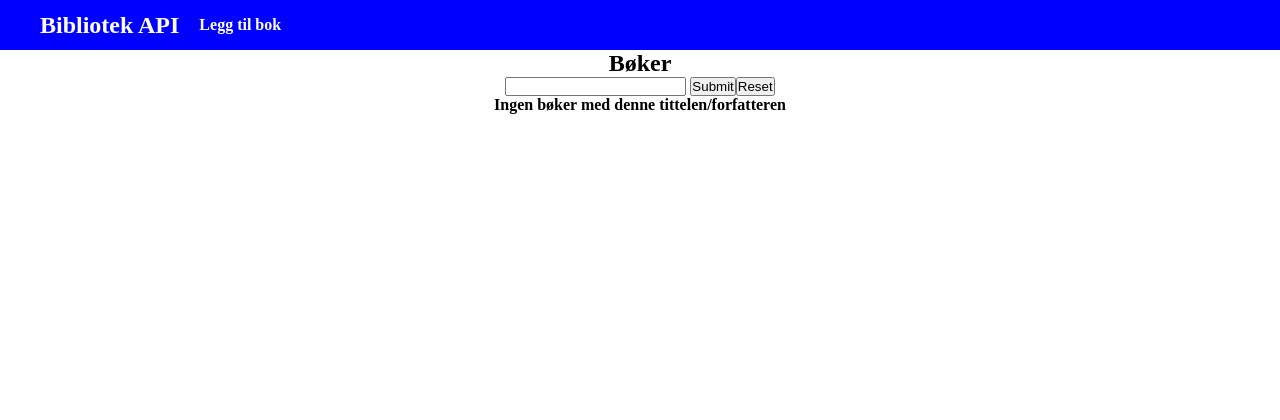
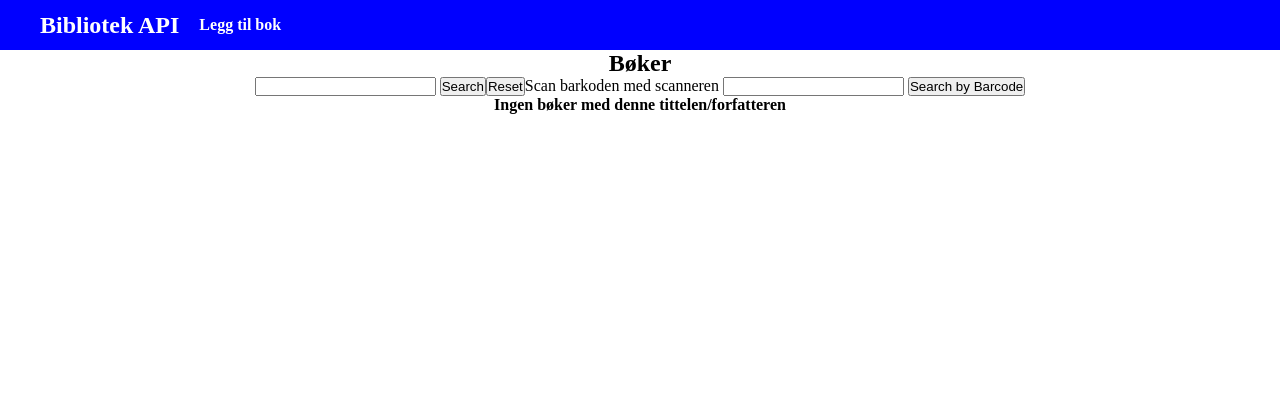
Before and after one commit to albertwojcicki/eksamen2INF, a Flask app: page / in a window 1280 px wide. Shown: the top 420 px of the page. Run offline with Flask 3, Linux system fonts and the light colour scheme; data that the repository does not hold is empty.

Commit message:
implementerte muligheten til å scanne koden for å komme på siden til boken

```diff
--- a/client/app.py
+++ b/client/app.py
@@ -15,7 +15,7 @@ def index():
     books = response.json()
     return render_template("index.html", data=books)
 
-@app.route("/bok/<int:bok_nummer>", methods=["POST"])
+@app.route("/bok/<int:bok_nummer>", methods=["POST", "GET"])
 def bok(bok_nummer):
     response = requests.get(f"http://127.0.0.1:5020/bok/{bok_nummer}").json()
     return render_template("bok.html", data=response)
@@ -51,5 +51,11 @@ def leggtilbok():
 def leggtilbok_side():
     return render_template("legg_til_bok.html")
 
+@app.route("/søk_barcode", methods = ["GET"])
+def søk_barcode():
+    barcode = request.args.get("barcode")
+    print(barcode)
+    return redirect(url_for("bok", bok_nummer = int(barcode)))
+
 if __name__ == "__main__":
     app.run(debug=True)
--- a/client/templates/bok.html
+++ b/client/templates/bok.html
@@ -1,6 +1,6 @@
 {% extends "base.html" %}
 {% block content %}
-
+{% if data %}
 {% for book in data %}
 <h2>{{ book.bok_tittel }}</h2>
 <p>Skrevet av: {{ book.bok_forfatter }}</p>
@@ -11,5 +11,9 @@
 
     <input type="submit" value="Slett bok">
 </form>
+
+{% else %}
+<p>Denne boken finnes ikke</p>
 {% endfor %}
+{% endif %}
 {% endblock %}
--- a/client/templates/index.html
+++ b/client/templates/index.html
@@ -2,18 +2,24 @@
 {% block content %}
 <h1>Bøker</h1>
 <div class="div-forms">
-<form action="{{ url_for('filter', filter_streng = filter_streng)}}" method="post">
+    <form action="{{ url_for('index') }}" method="post">
         <input type="text" name="filter_streng" required>
-    <input type="submit">
+        <input type="submit" value="Search">
     </form>
-<form action="{{ url_for('index')}}">
+    <form action="{{ url_for('index') }}">
         <input type="submit" value="Reset">
-</form></div>
+    </form>
+    <form action="{{ url_for('søk_barcode') }}" method="get">
+        <label for="number">Scan barkoden med scanneren</label>
+        <input type="number" name="barcode" required>
+        <input type="submit" value="Search by Barcode">
+    </form>
+</div>
 <div id="book-list">
     {% if data %}
         {% for book in data %}
         <div class="book-item">
-    <form  action="{{ url_for('bok', bok_nummer=book.bok_nummer) }}" method="post">
+            <form action="{{ url_for('bok', bok_nummer=book.bok_nummer) }}" method="post">
                 <h2>{{ book.bok_tittel }}</h2>
                 <p>Skrevet av: {{ book.bok_forfatter }}</p>
                 <p>ISBN: {{ book.bok_isbn }}</p>
@@ -21,14 +27,13 @@
                 <input type="hidden" name="bok_nummer" value="{{ book.bok_nummer }}">
                 <button type="submit">Se boken</button>
             </form>
-    <form action="{{ url_for('slettbok', bok_nummer = book.bok_nummer )}}" method="post">
-
+            <form action="{{ url_for('slettbok', bok_nummer=book.bok_nummer) }}" method="post">
                 <input type="submit" value="Slett bok">
-    </form></div>
+            </form>
+        </div>
         {% endfor %}
+    {% else %}
+    <h4>Ingen bøker med denne tittelen/forfatteren</h4>
+    {% endif %}
 </div>
-{% else: %}
-<h4>Ingen bøker med denne tittelen/forfatteren</h4>
-
-{% endif %}
 {% endblock %}
--- a/server/app.py
+++ b/server/app.py
@@ -94,5 +94,6 @@ def leggtilbok():
     suksessfull_melding = f"{bok_tittel} ble registrert"
     return jsonify({"resultat": suksessfull_melding}), 201
 
+
 if __name__ == "__main__":
     app.run(debug=True, port=5020)
```
Also changed, not shown: server/database.db. Lines whose indentation alone changed are shown as unchanged.
